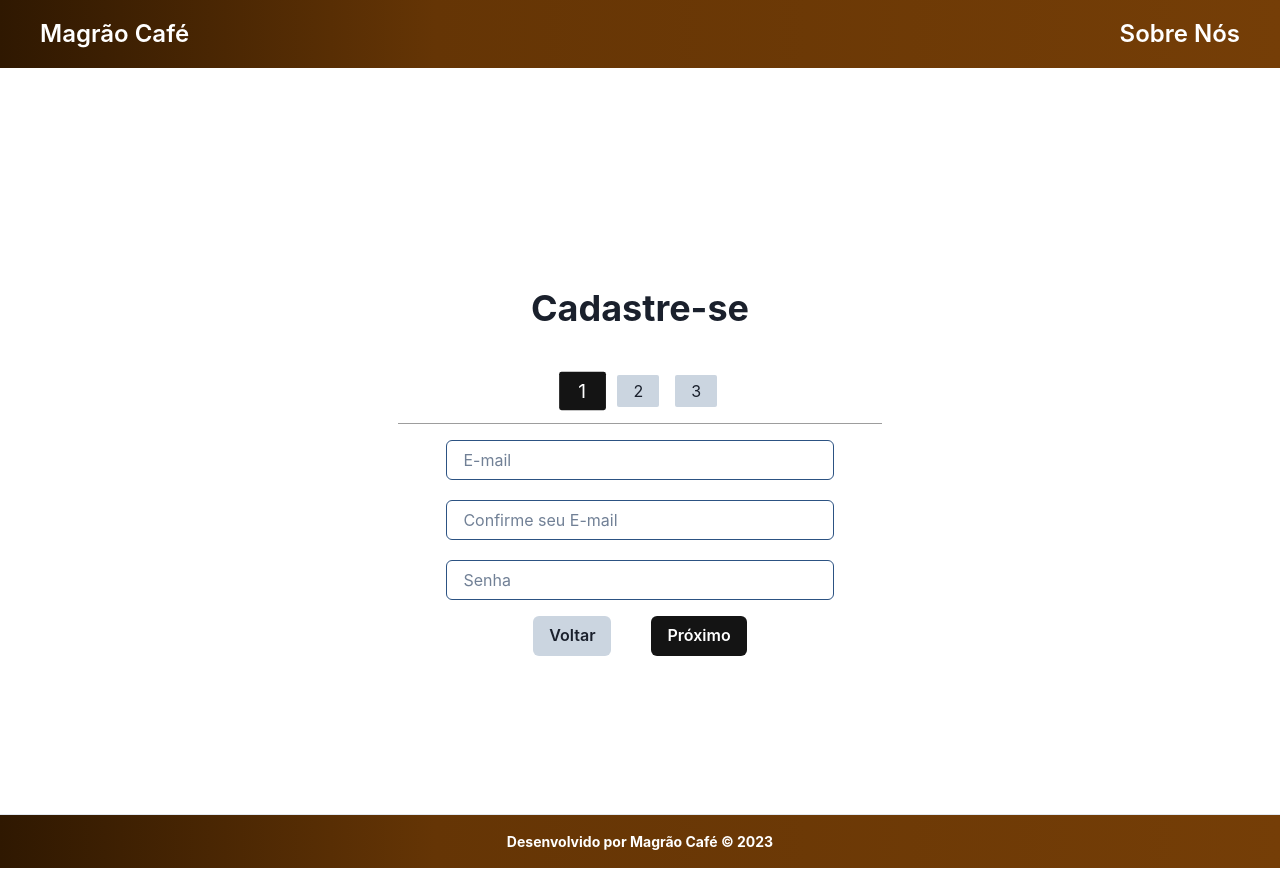
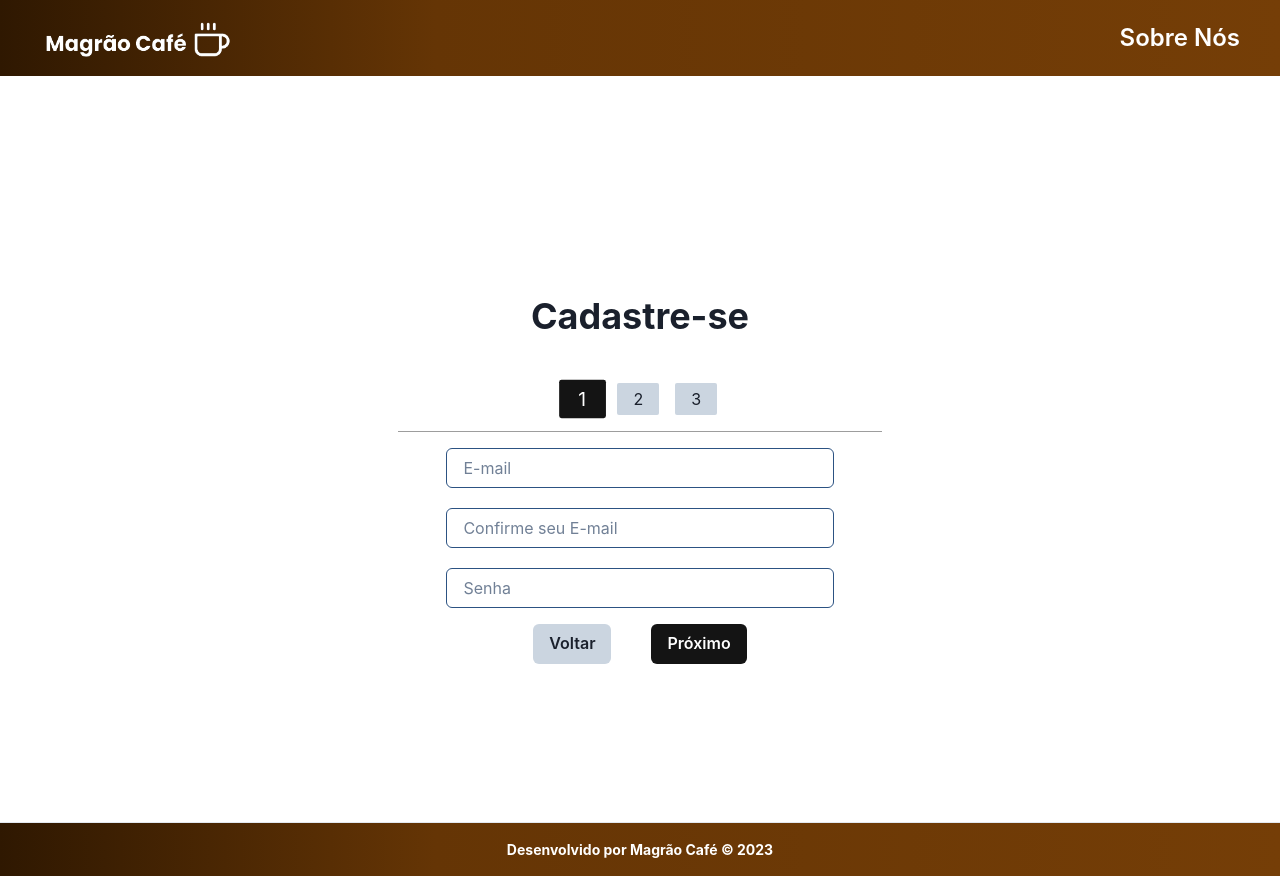
Before and after one commit to MathBR18/MagraoCafe, a React (Vite) app: page / in a window 1280 px wide. Built offline with nearby package versions, Linux system fonts and the light colour scheme.

Commit message:
Atualizado3

```diff
--- a/src/App.jsx
+++ b/src/App.jsx
@@ -41,10 +41,7 @@ function App() {
       justifyContent="space-between"
       alignItems="center"
       py={4}>
-        <C.Text fontSize="2xl" fontWeight="semibold" textAlign="center" marginLeft="40px">
-          Magrão Café
-        </C.Text>
-        {/* <C.Image src="/src/img/Magrao-logo3.png"
+        <C.Image src="src/Magrao-logo3.png"
           alt="Logo do Magrão Café"
           w={{ base: "46%", md: "15%", lg: "15%" }}
           h="15%"
@@ -53,7 +50,7 @@ function App() {
           marginRight={{ base: "auto", md: "40px" }}
           onClick={() => window.location.reload()}
           cursor="pointer"
-        /> */}
+        />
         <C.Text fontSize="2xl" fontWeight="semibold" textAlign="center" marginRight="40px">
           Sobre Nós
         </C.Text>
```
Also changed, not shown: src/Magrao-logo3.png (renamed from src/img/Magrao-logo3.png).
